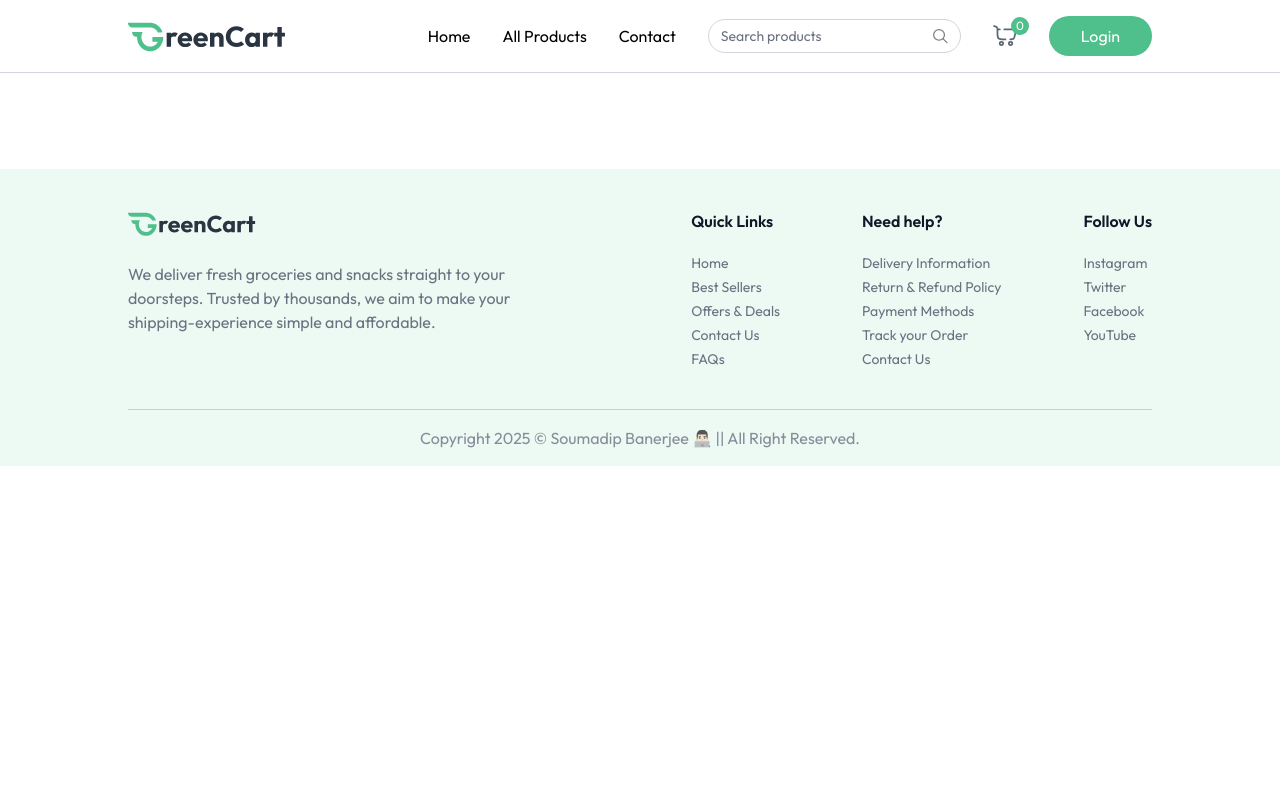
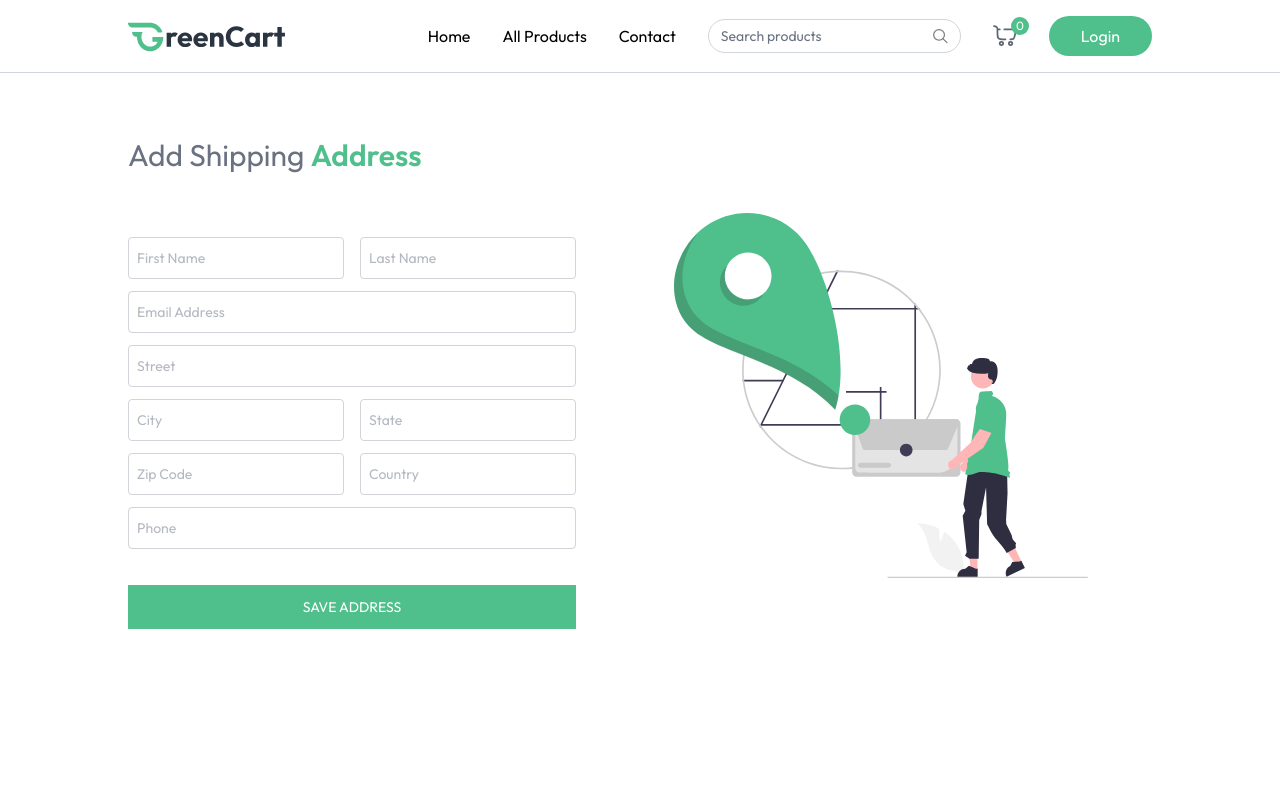
Before and after one commit to callmeskyy111/greencart-mern, a React (Vite) app in the folder client/: page /add-address in a window 1280 px wide. Shown: the top 800 px of the page. Built offline with nearby package versions, Linux system fonts and the light colour scheme.

Commit message:
Shippin Address Page✔️

```diff
--- a/client/src/App.jsx
+++ b/client/src/App.jsx
@@ -10,6 +10,7 @@
 import ProductCategory from "./pages/ProductCategory";
 import ProductDetails from "./pages/ProductDetails";
 import Cart from "./pages/Cart";
+import AddAddress from "./pages/AddAddress";
 
 function App() {
   const { showUserLogin } = useAppContext();
@@ -28,6 +29,7 @@
           <Route path="/products/:category" element={<ProductCategory />} />
           <Route path="/products/:category/:id" element={<ProductDetails />} />
           <Route path="/cart" element={<Cart />} />
+          <Route path="/add-address" element={<AddAddress />} />
         </Routes>
       </div>
       {!isSellerPtah && <Footer />}
--- /dev/null
+++ b/client/src/pages/AddAddress.jsx
@@ -0,0 +1,138 @@
+import React, { useState } from "react";
+import { assets } from "../assets/assets";
+
+// Input Field Component
+function InputField({ type, placeholder, name, handleChange, address }) {
+  return (
+    <input
+      className="w-full px-2 py-2.5 border border-gray-500/30 rounded outline-none text-gray-500 focus:border-primary transition"
+      type={type}
+      placeholder={placeholder}
+      onChange={handleChange}
+      name={name}
+      value={address[name]}
+      required
+    />
+  );
+}
+
+function AddAddress() {
+  const [address, setAddress] = useState({
+    firstName: "",
+    lastName: "",
+    email: "",
+    street: "",
+    city: "",
+    state: "",
+    zipcode: "",
+    country: "",
+    phone: "",
+  });
+
+  function handleChange(evt) {
+    const { name, value } = evt.target;
+    setAddress((prevAddress) => ({
+      ...prevAddress,
+      [name]: value,
+    }));
+    console.log(address);
+  }
+
+  async function onSubmitHandler(evt) {
+    evt.preventDefault();
+  }
+  return (
+    <div className="mt-16 pb-16">
+      <p className="text-2xl md:text-3xl text-gray-500">
+        Add Shipping <span className="font-semibold text-primary">Address</span>
+      </p>
+      <div className="flex flex-col-reverse md:flex-row justify-between mt-10">
+        <div className="flex-1 max-w-md">
+          <form onSubmit={onSubmitHandler} className="space-y-3 mt-6 text-sm">
+            <div className="grid grid-cols-2 gap-4">
+              <InputField
+                handleChange={handleChange}
+                address={address}
+                name="firstName"
+                type="text"
+                placeholder="First Name"
+              />
+              <InputField
+                handleChange={handleChange}
+                address={address}
+                name="lastName"
+                type="text"
+                placeholder="Last Name"
+              />
+            </div>
+            <InputField
+              handleChange={handleChange}
+              address={address}
+              name="email"
+              type="email"
+              placeholder="Email Address"
+            />
+            <InputField
+              handleChange={handleChange}
+              address={address}
+              name="street"
+              type="text"
+              placeholder="Street"
+            />
+
+            <div className="grid grid-cols-2 gap-4">
+              <InputField
+                handleChange={handleChange}
+                address={address}
+                name="city"
+                type="text"
+                placeholder="City"
+              />
+              <InputField
+                handleChange={handleChange}
+                address={address}
+                name="state"
+                type="text"
+                placeholder="State"
+              />
+            </div>
+            <div className="grid grid-cols-2 gap-4">
+              <InputField
+                handleChange={handleChange}
+                address={address}
+                name="zipcode"
+                type="number"
+                placeholder="Zip Code"
+              />
+              <InputField
+                handleChange={handleChange}
+                address={address}
+                name="country"
+                type="text"
+                placeholder="Country"
+              />
+            </div>
+            <InputField
+              handleChange={handleChange}
+              address={address}
+              name="phone"
+              type="text"
+              placeholder="Phone"
+            />
+
+            <button className="w-full text-white mt-6 py-3 bg-primary hover:bg-primary-dull transition cursor-pointer uppercase">
+              Save Address
+            </button>
+          </form>
+        </div>
+        <img
+          className="md:mr-16 mb-16 md:mt-0"
+          src={assets.add_address_iamge}
+          alt="address-image"
+        />
+      </div>
+    </div>
+  );
+}
+
+export default AddAddress;
--- a/client/src/pages/Cart.jsx
+++ b/client/src/pages/Cart.jsx
@@ -15,7 +15,8 @@
   } = useAppContext();
 
   const [cartArray, setCartArray] = useState([]);
-  const [addresses, setAddresses] = useState(dummyAddress);
+  //const [addresses, setAddresses] = useState(dummyAddress);
+  const [addresses] = useState(dummyAddress);
   const [showAddress, setShowAddress] = useState(false);
   const [selectedAddress, setSelectedAddress] = useState(dummyAddress[0]);
   const [paymentOption, setPaymentOption] = useState("COD");
@@ -86,8 +87,7 @@
                         updateCartItem(product._id, Number(evt.target.value))
                       }
                       value={cartItems[product._id]}
-                      className="outline-none"
-                      >
+                      className="outline-none">
                       {Array(
                         cartItems[product._id] > 9 ? cartItems[product._id] : 9
                       )
@@ -162,8 +162,8 @@
                       setShowAddress(false);
                     }}
                     className="text-gray-500 p-2 hover:bg-gray-100">
-                    {address.street},{selectedAddress.city}, $
-                    {selectedAddress.state}, ${selectedAddress.country}
+                    {address.street},{selectedAddress.city},
+                    {selectedAddress.state}, {selectedAddress.country}
                   </p>
                 ))}
                 <p
```
